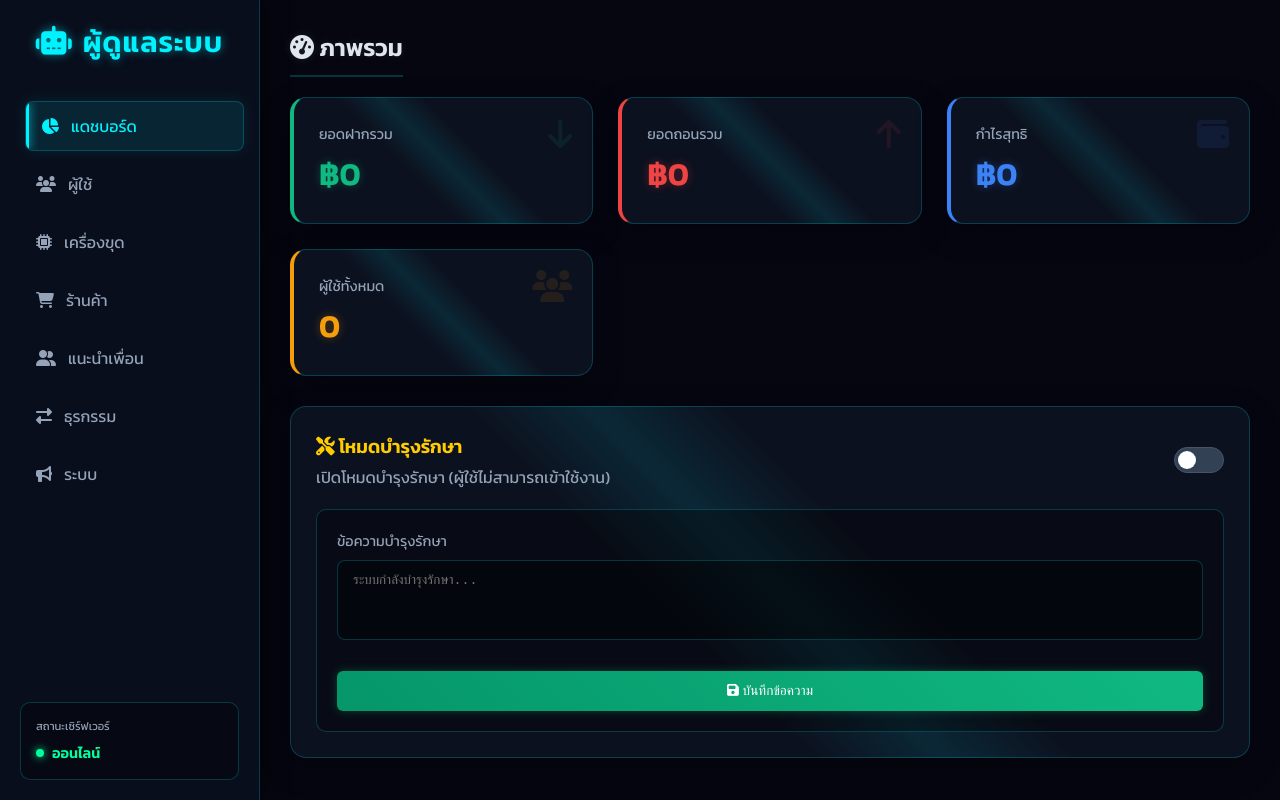
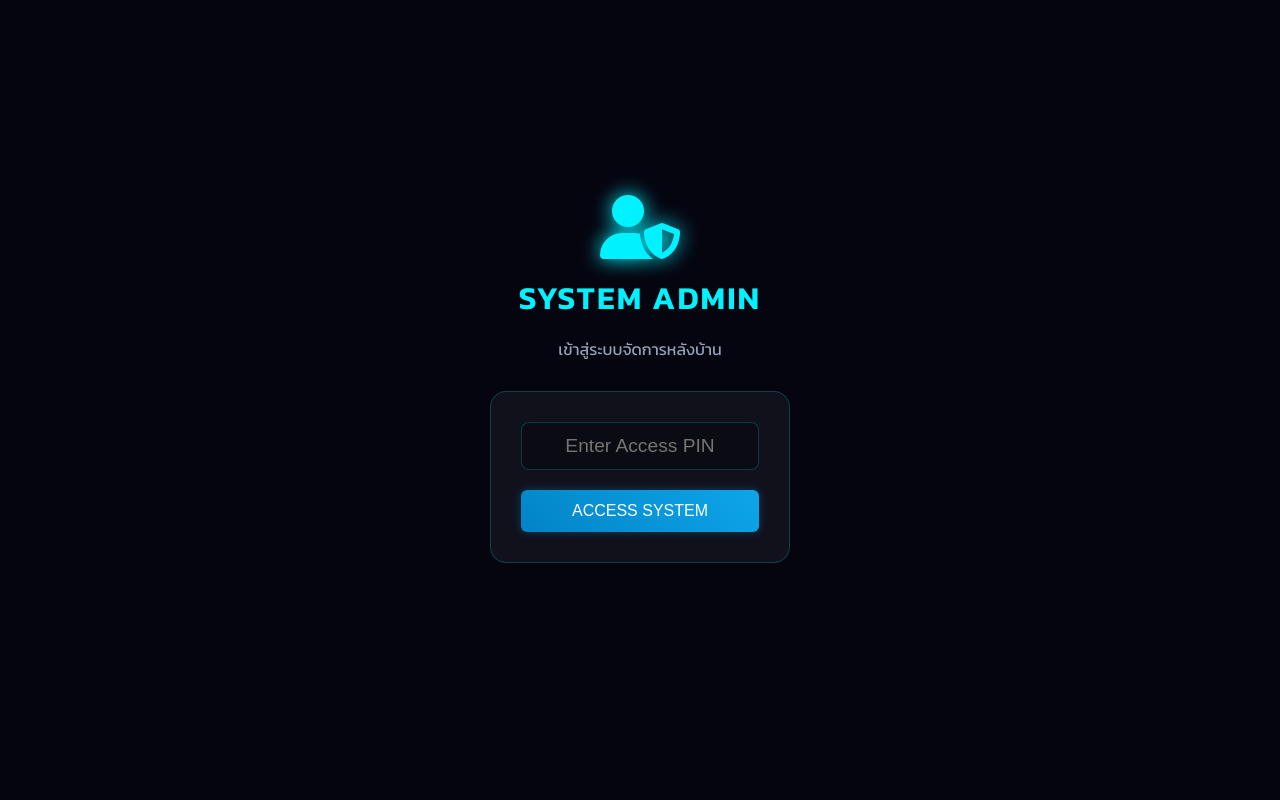
Before and after one commit to supachai2001774/my-crypto-app, a plain HTML site: page Admin.html in a window 1280 px wide. Drawn offline with Linux system fonts and the light colour scheme.

Commit message:
Secure Admin Panel with login overlay

```diff
--- a/Admin.html
+++ b/Admin.html
@@ -567,8 +567,54 @@
         <button onclick="document.getElementById('imgModal').style.display='none'" class="btn-sm btn-red" style="margin-top: 20px; padding: 10px 30px; font-size: 1.2rem;">ปิด</button>
     </div>
 
+    <!-- Admin Login Overlay -->
+    <div id="adminLogin" style="position: fixed; top: 0; left: 0; width: 100%; height: 100%; background: #050510; z-index: 9999; display: flex; align-items: center; justify-content: center; flex-direction: column;">
+        <div style="text-align: center; margin-bottom: 30px;">
+            <i class="fas fa-user-shield" style="font-size: 4rem; color: var(--primary); text-shadow: 0 0 20px var(--primary);"></i>
+            <h1 style="color: var(--primary); margin: 15px 0; letter-spacing: 2px;">SYSTEM ADMIN</h1>
+            <div style="color: var(--text-muted);">เข้าสู่ระบบจัดการหลังบ้าน</div>
+        </div>
+        <div style="background: rgba(255,255,255,0.05); padding: 30px; border-radius: 16px; border: 1px solid var(--border); width: 300px; text-align: center;">
+            <input type="password" id="adminPin" placeholder="Enter Access PIN" style="width: 100%; background: rgba(0,0,0,0.3); border: 1px solid var(--border); color: white; padding: 12px; border-radius: 8px; font-size: 1.2rem; text-align: center; margin-bottom: 20px; outline: none;">
+            <button onclick="checkAdminLogin()" class="btn-sm btn-primary" style="width: 100%; padding: 12px; font-size: 1rem;">ACCESS SYSTEM</button>
+        </div>
+        <div style="margin-top: 20px; color: var(--danger); font-size: 0.9rem; opacity: 0;" id="loginError">
+            <i class="fas fa-exclamation-circle"></i> รหัสผ่านไม่ถูกต้อง
+        </div>
+    </div>
+
     <script src="live-sync.js"></script>
     <script>
+        // Admin Login Logic
+        function checkAdminLogin() {
+            const pin = document.getElementById('adminPin').value;
+            // Default PIN: 8888 or admin123
+            if(pin === '8888' || pin === 'admin123') {
+                document.getElementById('adminLogin').style.opacity = '0';
+                setTimeout(() => {
+                    document.getElementById('adminLogin').style.display = 'none';
+                }, 500);
+                sessionStorage.setItem('admin_logged_in', 'true');
+            } else {
+                const err = document.getElementById('loginError');
+                err.style.opacity = '1';
+                err.classList.add('shake');
+                setTimeout(() => err.classList.remove('shake'), 500);
+            }
+        }
+
+        // Check session on load
+        if(sessionStorage.getItem('admin_logged_in') === 'true') {
+            document.getElementById('adminLogin').style.display = 'none';
+        }
+
+        // Enter key support
+        document.getElementById('adminPin').addEventListener('keypress', function (e) {
+            if (e.key === 'Enter') {
+                checkAdminLogin();
+            }
+        });
+
         // Check if LiveSync is loaded from live-sync.js
         if (typeof liveSync === 'undefined') {
             console.error('LiveSync not loaded properly');
```
